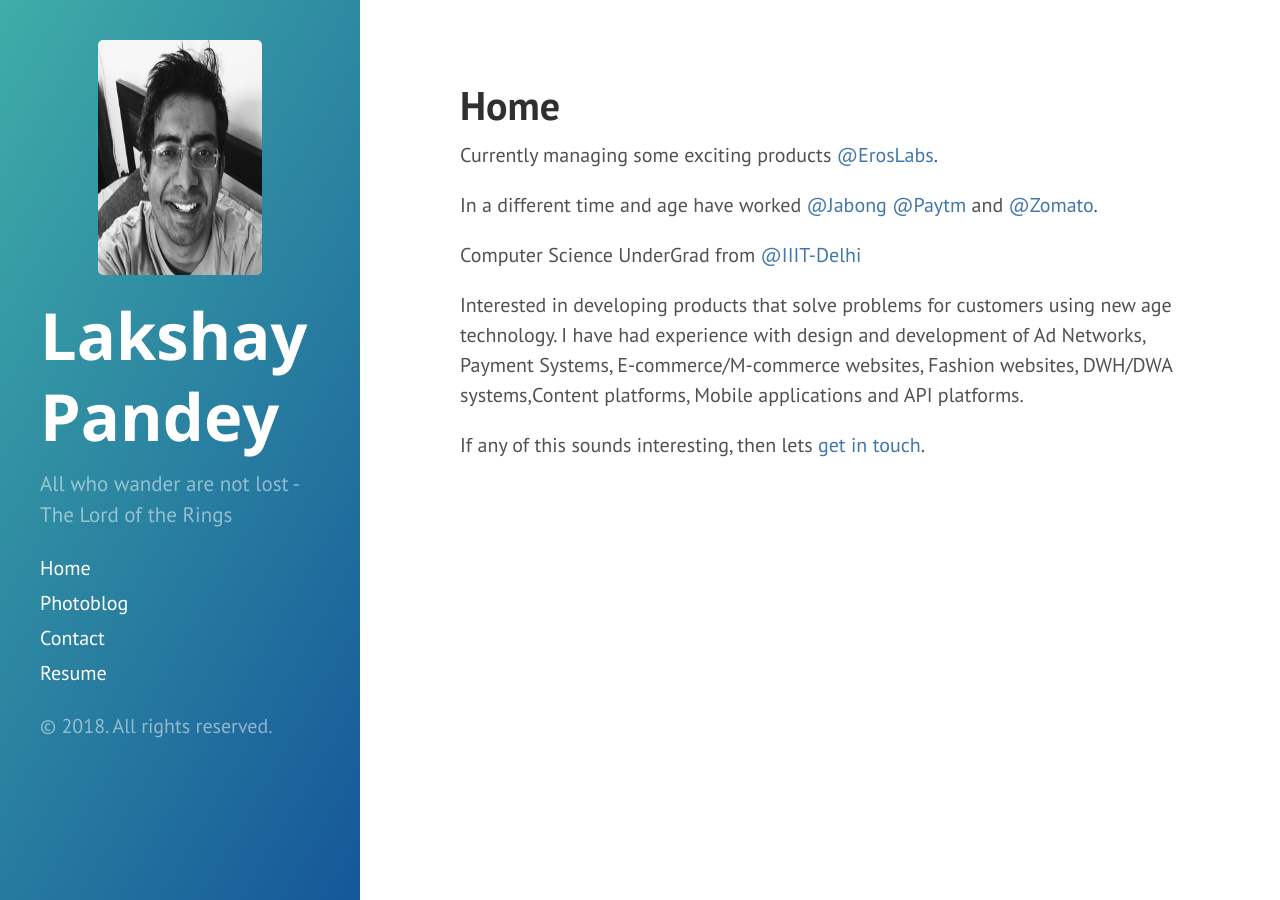
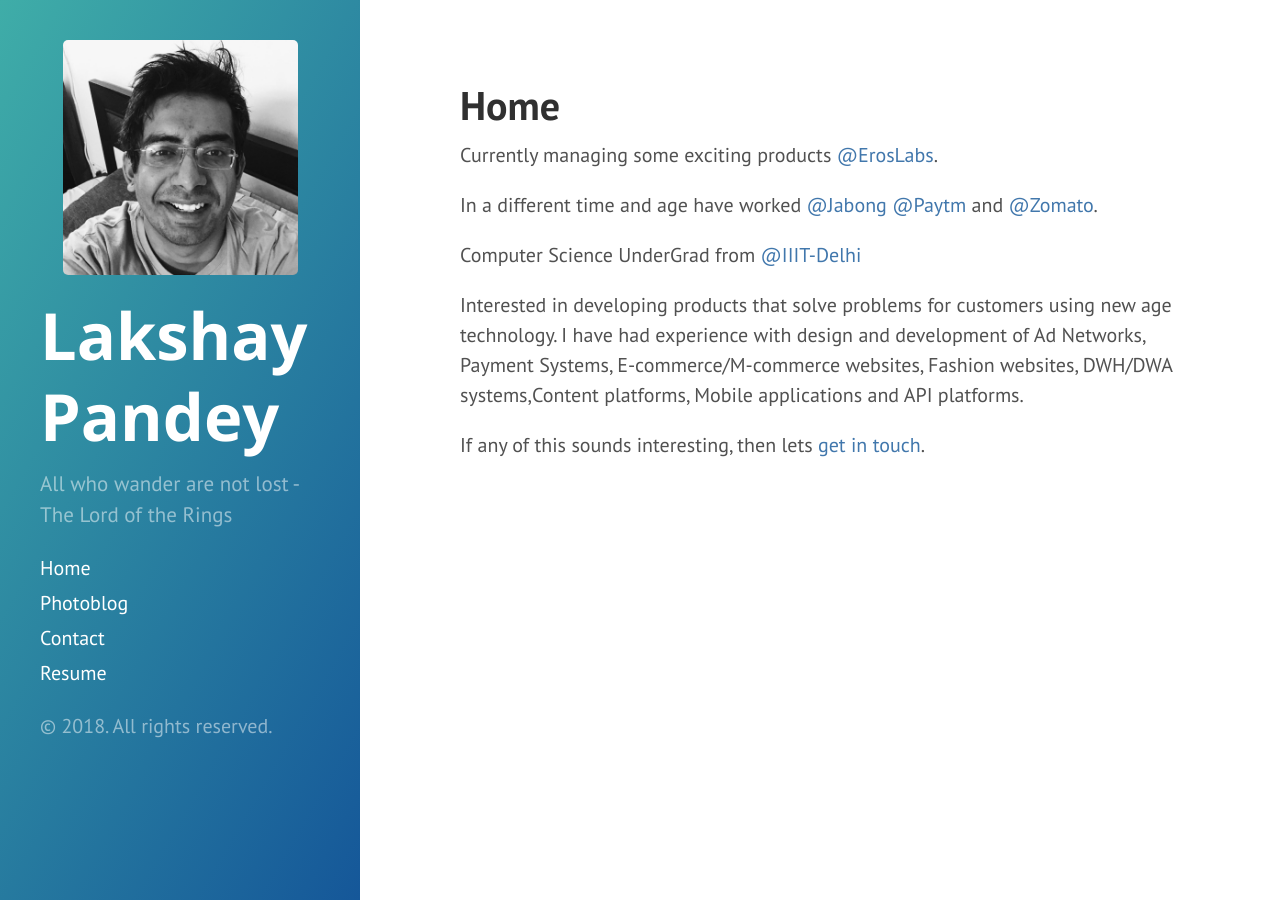
Before and after one commit to lakshaypandey/lakshaypandey.github.io, a Jekyll site: the page built from index.html, in a window 1280 px wide. Built offline with Jekyll 4.4.1, drawn with Linux system fonts in a browser that asks for light colours; Markdown is read by kramdown in place of the engine named in the settings.

Commit message:
make profile picture square
make profile picture square

```diff
--- a/_includes/sidebar.html
+++ b/_includes/sidebar.html
@@ -4,7 +4,7 @@
       <h1>
 
 <a href="{{ site.baseurl }}">
-        <img src="/public/pp2.jpg" alt="Lakshay Pandey"  height="235" width="164" style="  display: block;margin-left: auto;margin-right: auto;" />
+        <img src="/public/pp2.jpg" alt="Lakshay Pandey"  height="235" width="235" style="  display: block;margin-left: auto;margin-right: auto;" />
 
           {{ site.title }}
         </a>
```
